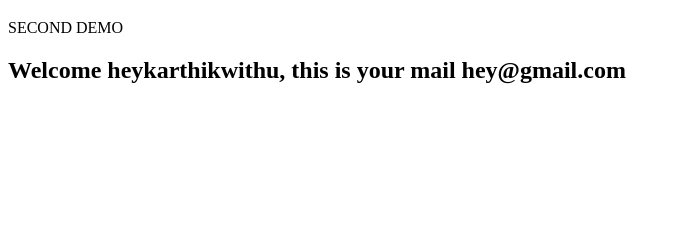
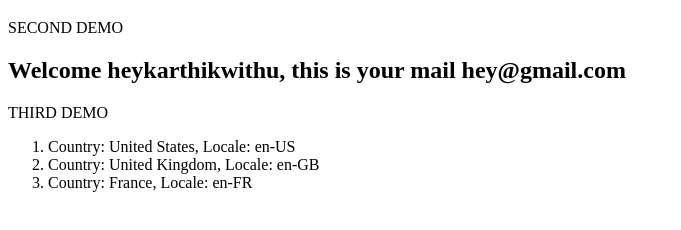
Before and after one commit to heykarthikwithu/angularjs_demo, a plain HTML site: page index.html in a window 1280 px wide. Shown: the part 118-348 px from the top of the page, without its empty margins (0-681 px from the left). Drawn offline with nearby package versions, Linux system fonts and the light colour scheme.

Commit message:
ng-init demo..

```diff
--- a/index.html
+++ b/index.html
@@ -3,7 +3,7 @@
 <head>
     <script src = "https://ajax.googleapis.com/ajax/libs/angularjs/1.3.3/angular.min.js"></script>
 </head>
-<body ng-app = "demoapp">
+<body ng-app = "demoapp" ng-init = "countries = [{locale:'en-US',name:'United States'}, {locale:'en-GB',name:'United Kingdom'}, {locale:'en-FR',name:'France'}]">
     FIRST DEMO
     <div>
         <label>Name:</label>
@@ -24,5 +24,11 @@
             $scope.demovar.mail = "hey@gmail.com";
         });
     </script>
+    THIRD DEMO
+    <ol>
+        <li ng-repeat = "country in countries">
+            {{ 'Country: ' + country.name + ', Locale: ' + country.locale }}
+        </li>
+    </ol>
 </body>
 </html>
```
